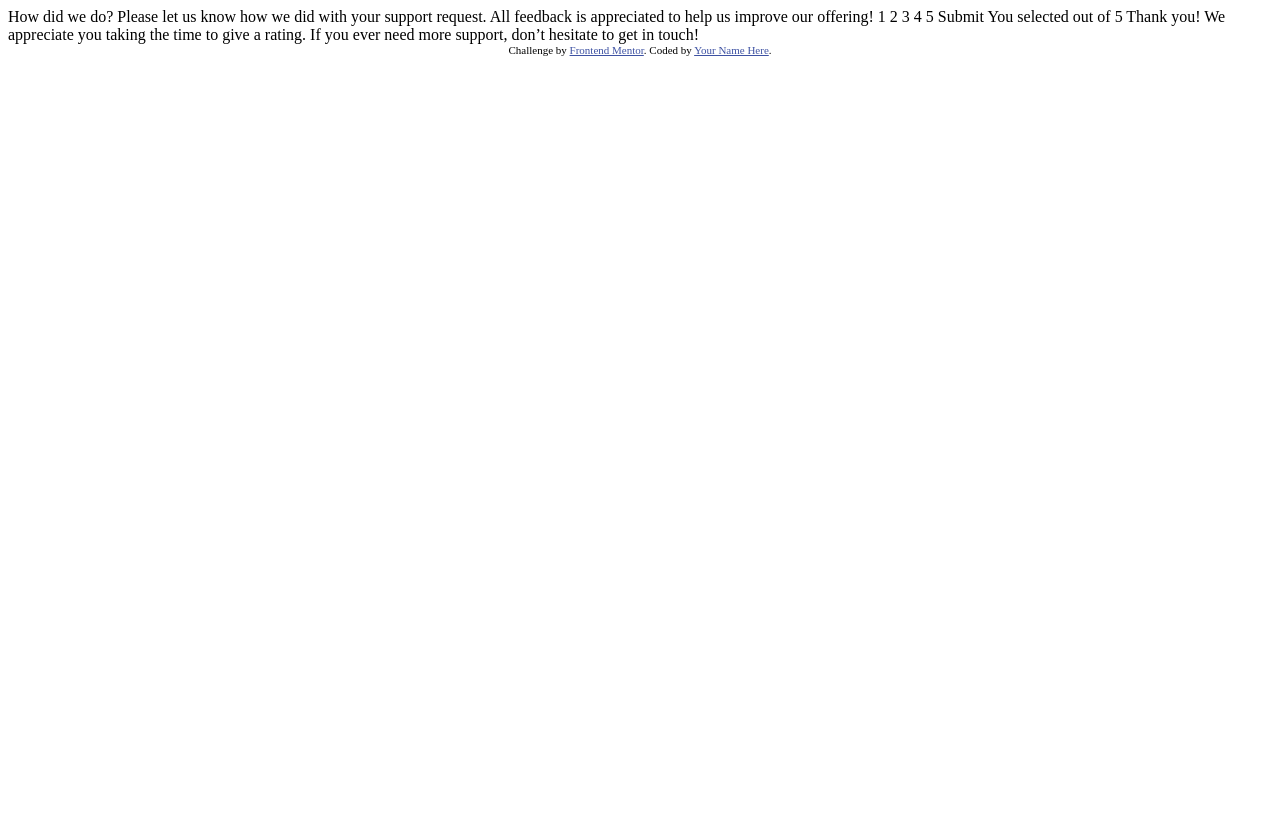
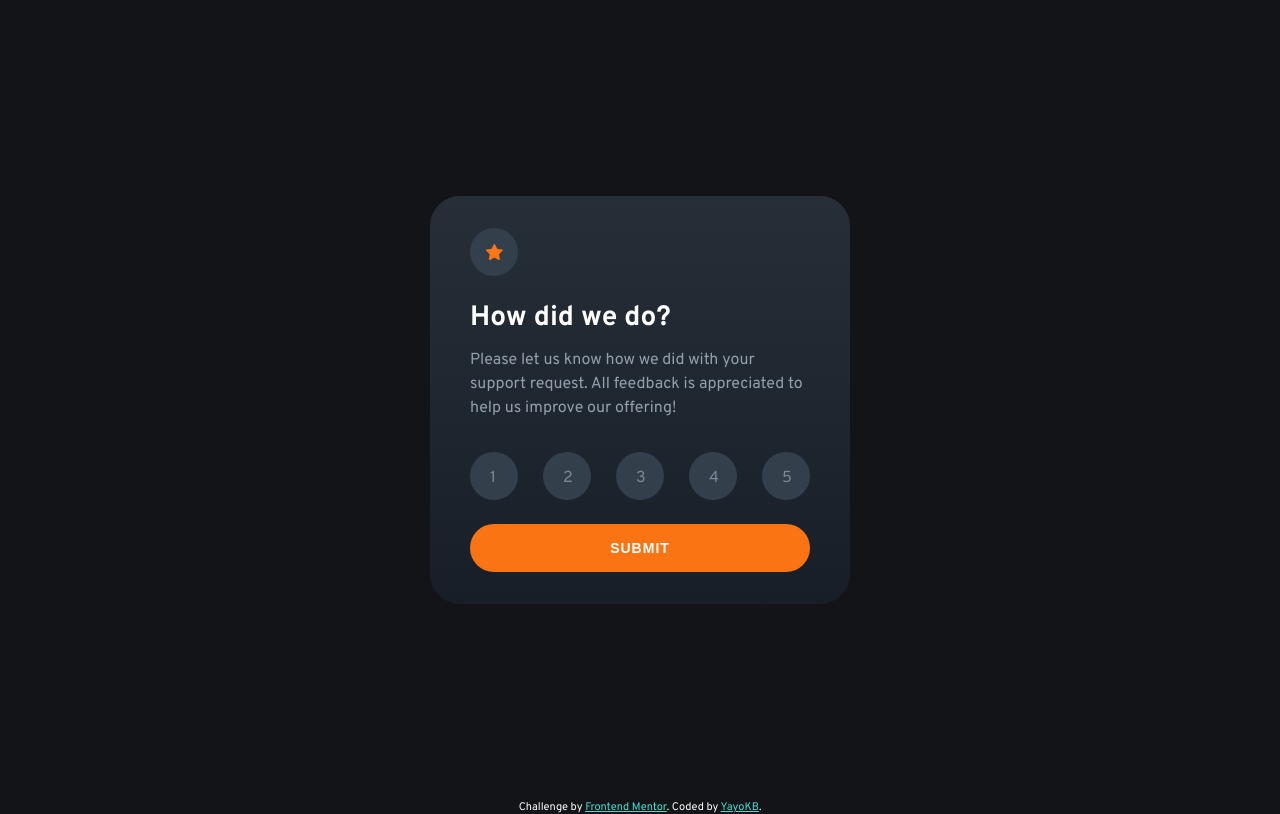
Before and after one commit to YayoKB/fem-interactive-rating-component, a plain HTML site: page index.html in a window 1280 px wide. Drawn offline with Linux system fonts and the light colour scheme.

Commit message:
update all

```diff
--- a/index.html
+++ b/index.html
@@ -1,49 +1,65 @@
 <!DOCTYPE html>
 <html lang="en">
   <head>
-  <meta charset="UTF-8">
-  <meta name="viewport" content="width=device-width, initial-scale=1.0"> <!-- displays site properly based on user's device -->
+    <meta charset="UTF-8" />
+    <meta name="viewport" content="width=device-width, initial-scale=1.0" />
+    <!-- displays site properly based on user's device -->
 
-  <link rel="icon" type="image/png" sizes="32x32" href="./images/favicon-32x32.png">
+    <link rel="icon" type="image/png" sizes="32x32" href="./images/favicon-32x32.png" />
+    <link rel="stylesheet" href="style.css" />
+    <script defer src="script.js"></script>
 
     <title>Frontend Mentor | Interactive rating component</title>
 
     <!-- Feel free to remove these styles or customise in your own stylesheet 👍 -->
     <style>
-    .attribution { font-size: 11px; text-align: center; }
-    .attribution a { color: hsl(228, 45%, 44%); }
+      .attribution {
+        font-size: 11px;
+        text-align: center;
+        color: white;
+      }
+      .attribution a {
+        color: turquoise;
+      }
     </style>
   </head>
   <body>
+    <div class="wrapper">
+      <div class="container">
+        <div class="rating">
+          <div class="star">
+            <img src="./images/icon-star.svg" alt="" />
+          </div>
+          <h1 class="how">How did we do?</h1>
+          <p class="desc-rating">Please let us know how we did with your support request. All feedback is appreciated to help us improve our offering!</p>
+          <div class="rating-buttons">
+            <input type="radio" name="rating" id="1" class="rating-radio" />
+            <label for="1" class="rating-label">1</label>
+            <input type="radio" name="rating" id="2" class="rating-radio" />
+            <label for="2" class="rating-label">2</label>
+            <input type="radio" name="rating" id="3" class="rating-radio" />
+            <label for="3" class="rating-label">3</label>
+            <input type="radio" name="rating" id="4" class="rating-radio" />
+            <label for="4" class="rating-label">4</label>
+            <input type="radio" name="rating" id="5" class="rating-radio" />
+            <label for="5" class="rating-label">5</label>
+          </div>
+          <button class="submit-btn" onclick="getRating()">SUBMIT</button>
+        </div>
 
-  <!-- Rating state start -->
-
-  How did we do?
-
-  Please let us know how we did with your support request. All feedback is appreciated
-  to help us improve our offering!
-
-  1 2 3 4 5
-
-  Submit
-
-  <!-- Rating state end -->
-
-  <!-- Thank you state start -->
-
-  You selected <!-- Add rating here --> out of 5
-
-  Thank you!
-
-  We appreciate you taking the time to give a rating. If you ever need more support,
-  don’t hesitate to get in touch!
-
-  <!-- Thank you state end -->
-
+        <div class="thanks">
+          <div class="illustration">
+            <img src="./images/illustration-thank-you.svg" alt="" />
+          </div>
+          <p class="selected">You selected <span class="selection"></span> out of 5</p>
+          <h1 class="thank-you">Thank you!</h1>
+          <p class="desc-thanks">We appreciate you taking the time to give a rating. If you ever need more support, don't hesitate to get in touch!</p>
+        </div>
+      </div>
+    </div>
 
     <div class="attribution">
-    Challenge by <a href="https://www.frontendmentor.io?ref=challenge" target="_blank">Frontend Mentor</a>.
-    Coded by <a href="#">Your Name Here</a>.
+      Challenge by <a href="https://www.frontendmentor.io?ref=challenge" target="_blank">Frontend Mentor</a>. Coded by <a href="https://frontendmentor.io/profile/YayoKB">YayoKB</a>.
     </div>
   </body>
 </html>
--- /dev/null
+++ b/script.js
@@ -0,0 +1,15 @@
+const selection = document.querySelector(".selection");
+const submitBtn = document.querySelector(".submit-btn");
+const thanks = document.querySelector(".thanks");
+const rating = document.querySelector(".rating");
+const radioBtns = document.querySelectorAll(".rating-radio");
+
+function getRating() {
+  rating.style.display = "none";
+  thanks.style.display = "block";
+  radioBtns.forEach((radio) => {
+    if (radio.checked) {
+      selection.textContent = radio.id;
+    }
+  });
+}
--- /dev/null
+++ b/style.css
@@ -0,0 +1,203 @@
+@import url("https://fonts.googleapis.com/css2?family=Overpass:wght@400;700&display=swap");
+
+*,
+::before,
+::after {
+  padding: 0;
+  box-sizing: border-box;
+  margin: 0;
+}
+
+:root {
+  --orange: hsl(25, 97%, 53%);
+
+  --light-grey: hsl(217, 12%, 63%);
+  --medium-grey: hsl(216, 12%, 54%);
+  --dark-blue: hsl(213, 19%, 18%);
+  --very-dark-blue: hsl(216, 12%, 8%);
+}
+
+body,
+html {
+  background-color: var(--very-dark-blue);
+  height: 100%;
+  font-family: "Overpass", sans-serif;
+}
+
+p {
+  font-size: 15px;
+}
+
+.wrapper {
+  height: 100%;
+  background-color: var(--very-dark-blue);
+  display: flex;
+  align-items: center;
+  justify-content: center;
+}
+
+.container {
+  background: rgb(38, 47, 56);
+  background: linear-gradient(180deg, rgba(38, 47, 56, 1) 0%, rgba(23, 30, 40, 1) 100%);
+  max-width: 20rem;
+  padding: 2rem 1rem 2rem 1.5rem;
+  border-radius: 15px;
+}
+
+.star {
+  background-color: hsl(213, 19%, 25%);
+  width: 2rem;
+  height: 2rem;
+  border-radius: 100%;
+}
+
+.star img {
+  margin: 0.5rem;
+}
+
+.how {
+  color: white;
+  font-weight: 700;
+  font-size: 1.5rem;
+  margin: 1rem 0;
+}
+
+.desc-rating {
+  color: var(--light-grey);
+  font-size: 0.875rem;
+  margin-bottom: 2rem;
+  line-height: 1.5;
+}
+
+.rating-buttons {
+  display: flex;
+  justify-content: space-between;
+  margin-bottom: 1.5rem;
+}
+
+.rating-radio:checked + .rating-label {
+  background-color: var(--light-grey);
+  color: white;
+}
+
+.rating-radio {
+  display: none;
+}
+
+.rating-label {
+  border-radius: 100%;
+  width: 2.5rem;
+  height: 2.5rem;
+  background-color: hsl(213, 19%, 25%);
+  color: var(--medium-grey);
+  border: none;
+  padding: 0.75rem 0.875rem;
+}
+
+.rating-label:hover {
+  background-color: var(--orange);
+  color: white;
+  cursor: pointer;
+}
+
+.submit-btn {
+  background-color: var(--orange);
+  color: white;
+  font-size: 0.875rem;
+  letter-spacing: 1px;
+  font-weight: 700;
+  border: none;
+  padding: 1rem;
+  width: 100%;
+  border-radius: 50px;
+  cursor: pointer;
+}
+
+.submit-btn:hover {
+  background-color: white;
+  color: var(--orange);
+}
+
+.thanks {
+  text-align: center;
+  display: flex;
+  align-items: center;
+  flex-direction: column;
+}
+
+.illustration {
+  margin-bottom: 1rem;
+}
+
+.selected {
+  background-color: hsl(213, 19%, 25%);
+  width: fit-content;
+  padding: 0.5rem 1rem;
+  height: 2rem;
+  color: var(--orange);
+  border-radius: 2.5rem;
+  margin-bottom: 1.5rem;
+  margin: 0 auto 1.5rem auto;
+}
+
+.thank-you {
+  color: white;
+  font-weight: 700;
+  font-size: 1.5rem;
+  margin-bottom: 1rem;
+}
+
+.desc-thanks {
+  color: var(--light-grey);
+  line-height: 1.5;
+  font-size: 0.875rem;
+}
+
+.thanks {
+  display: none;
+}
+
+@media screen and (min-width: 43.75rem) {
+  .container {
+    max-width: 26.25rem;
+    border-radius: 30px;
+    padding: 2rem 2.5rem;
+  }
+
+  .star {
+    width: 3rem;
+    height: 3rem;
+  }
+
+  .star img {
+    padding: 0.5rem;
+  }
+
+  .how {
+    margin-top: 1.5rem;
+    margin-bottom: 0.75rem;
+    font-size: 1.75rem;
+  }
+
+  .desc-rating {
+    font-size: 1rem;
+  }
+
+  .selected {
+    margin-bottom: 2rem;
+  }
+
+  .rating-label {
+    width: 3rem;
+    height: 3rem;
+    padding: 1rem 1.25rem;
+  }
+
+  .thank-you {
+    font-size: 1.75rem;
+  }
+
+  .desc-thanks {
+    font-size: 0.9375rem;
+  }
+}
```
Also changed, not shown: screenshot.jpg (added), 2 other files. Lines whose indentation alone changed are shown as unchanged.
